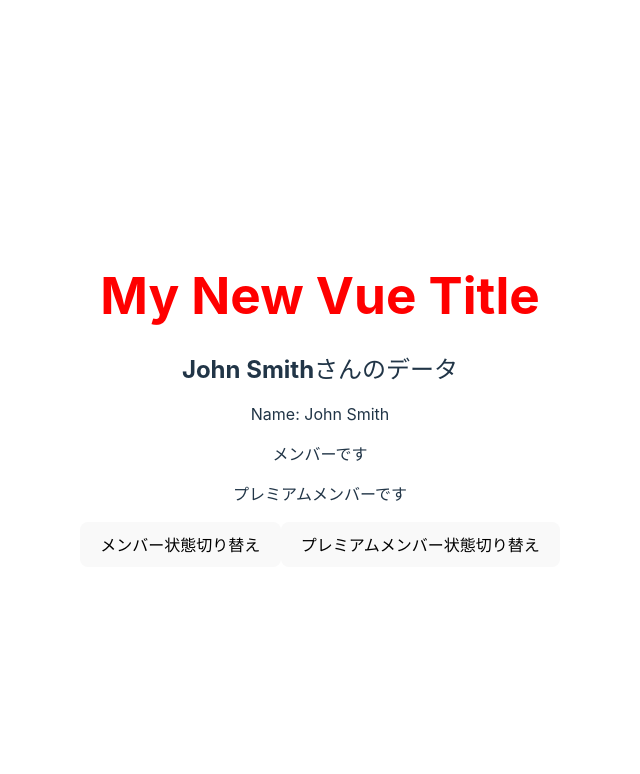
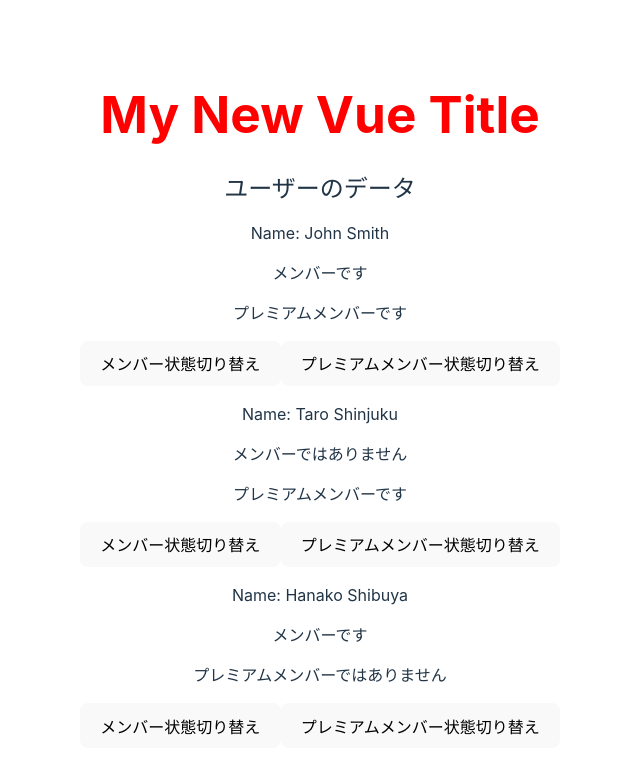
Before and after one commit to LeeDDHH/vue-vite-sample, a Vue app: page / in a window 1280 px wide. Shown: the top 774 px of the page, without its empty margins (320-960 px from the left). Built offline with nearby package versions, Linux system fonts and the light colour scheme.

Commit message:
vue文法練習（v-for、v-forとcomputed）

```diff
--- a/src/App.vue
+++ b/src/App.vue
@@ -28,71 +28,87 @@
 }
 </style> -->
 
-<!-- <script lang="ts"> -->
-<script setup lang="ts">
-import { ref } from "vue";
-
-const title = ref("My New Vue Title");
-const message = ref("Welcom to Vue");
-const textStatus = ref({ red: true });
-const user = ref({
+<script lang="ts">
+export default {
+  data() {
+    return {
+      title: "My New Vue Title",
+      message: "Welcom to Vue",
+      textStatus: {
+        red: true,
+      },
+      users: [
+        {
           firstName: "John",
           lastName: "Smith",
           isMember: true,
           isPremium: true,
-});
-
-const fullName = `${user.value.firstName} ${user.value.lastName}`;
-
-const changeMemberStatus = () => {
-  user.value.isMember = !user.value.isMember;
+        },
+        {
+          firstName: "Taro",
+          lastName: "Shinjuku",
+          isMember: false,
+          isPremium: true,
+        },
+        {
+          firstName: "Hanako",
+          lastName: "Shibuya",
+          isMember: true,
+          isPremium: false,
+        },
+      ],
     };
-const changePremiumStatus = () => {
-  user.value.isPremium = !user.value.isPremium;
+  },
+  computed: {
+    fullName: () => (firstName: string, lastName: string) => {
+      return firstName + " " + lastName;
+    },
+  },
+  methods: {
+    changeMemberStatus(index: number) {
+      return (this.users[index].isMember = !this.users[index].isMember);
+    },
+    changePremiumStatus(index: number) {
+      return (this.users[index].isPremium = !this.users[index].isPremium);
+    },
+  },
 };
 
-// export default {
-//   data() {
-//     return {
-//       title: "My New Vue Title",
-//       message: "Welcom to Vue",
-//       textStatus: {
-//         red: true,
-//       },
-//       user: {
-//         firstName: "John",
-//         lastName: "Smith",
-//         isMember: true,
-//         isPremium: true,
-//       },
-//     };
-//   },
-//   computed: {
-//     fullName() {
-//       return this.user.firstName + " " + this.user.lastName;
-//     },
-//   },
-//   methods: {
-//     changeMemberStatus() {
-//       this.user.isMember = !this.user.isMember;
-//     },
-//     changePremiumStatus() {
-//       this.user.isPremium = !this.user.isPremium;
-//     },
-//   },
+// <script setup lang="ts">
+// import { ref } from "vue";
+
+// const title = ref("My New Vue Title");
+// const message = ref("Welcom to Vue");
+// const textStatus = ref({ red: true });
+// const user = ref({
+//   firstName: "John",
+//   lastName: "Smith",
+//   isMember: true,
+//   isPremium: true,
+// });
+
+// const fullName = `${user.value.firstName} ${user.value.lastName}`;
+
+// const changeMemberStatus = () => {
+//   user.value.isMember = !user.value.isMember;
+// };
+// const changePremiumStatus = () => {
+//   user.value.isPremium = !user.value.isPremium;
 // };
 </script>
 
 <template>
   <h1 :title="message" :class="textStatus">{{ title }}</h1>
-  <h2>{{ fullName }}さんのデータ</h2>
-  <p>Name: {{ fullName }}</p>
+  <h2>ユーザーのデータ</h2>
+  <div v-for="(user, index) in users" :key="index">
+    <p>Name: {{ fullName(user.firstName, user.lastName) }}</p>
     <p v-if="user.isMember">メンバーです</p>
     <p v-else>メンバーではありません</p>
     <p v-if="user.isPremium">プレミアムメンバーです</p>
     <p v-else>プレミアムメンバーではありません</p>
-  <button @click="changeMemberStatus">メンバー状態切り替え</button>
-  <button @click="changePremiumStatus">プレミアムメンバー状態切り替え</button>
+    <button @click="changeMemberStatus(index)">メンバー状態切り替え</button>
+    <button @click="changePremiumStatus(index)">プレミアムメンバー状態切り替え</button>
+  </div>
 </template>
 
 <style scoped>
```
Lines whose indentation alone changed are shown as unchanged.
